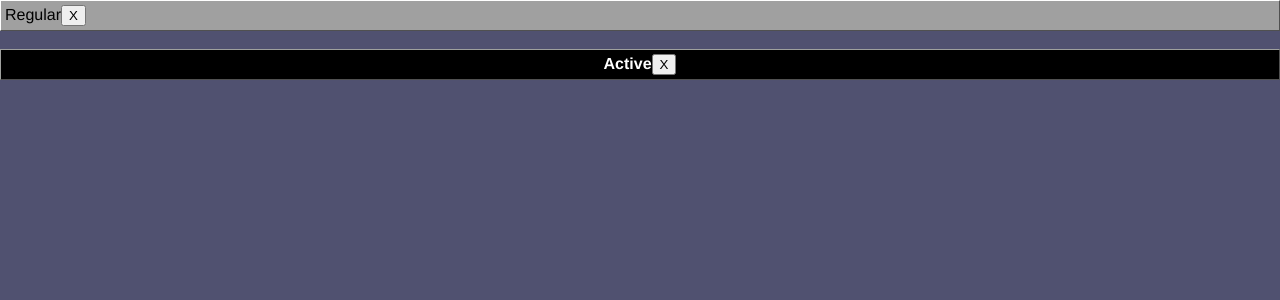
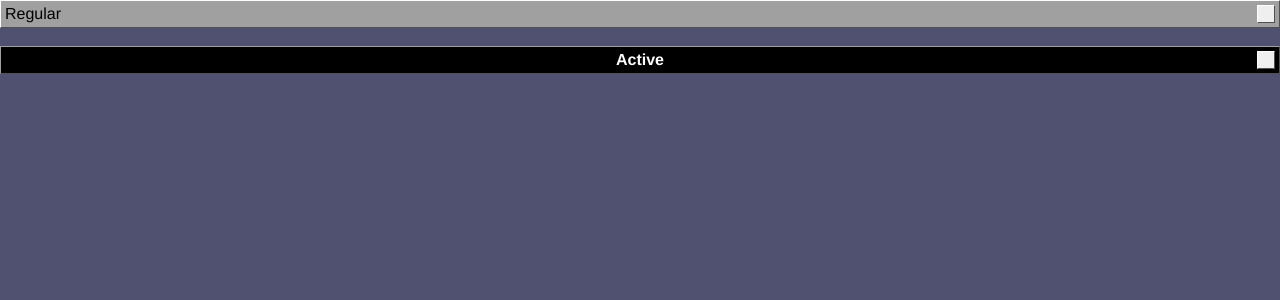
Before and after one commit to aburd/open-step-os-react, a React (Create React App) app: page / in a window 1280 px wide. Shown: the top 300 px of the page. Built offline with nearby package versions, Linux system fonts and the light colour scheme.

Commit message:
add icon button

```diff
--- /dev/null
+++ b/src/components/IconButton.scss
@@ -0,0 +1,5 @@
+.IconButton {
+  width: 18px;
+  height: 18px;
+  padding: 0;
+}
--- a/src/components/IconButton.tsx
+++ b/src/components/IconButton.tsx
@@ -1,4 +1,5 @@
 import React from 'react'
+import './IconButton.scss'
 
 interface Props extends React.ButtonHTMLAttributes<HTMLButtonElement> {
   iconClass: string
--- a/src/components/WindowHeader.scss
+++ b/src/components/WindowHeader.scss
@@ -1,6 +1,7 @@
 @import 'styles/colors';
 
 .WindowHeader {
+  position: relative;
   padding: 4px;
   background: $bg-menu;
   color: $font-primary;
@@ -10,4 +11,10 @@
     color: $font-active;
     font-weight: bold;
   }
+
+  .IconButton {
+    position: absolute;
+    top: 4px;
+    right: 4px;
+  }
 }
--- a/src/components/WindowHeader.tsx
+++ b/src/components/WindowHeader.tsx
@@ -1,4 +1,5 @@
 import React from 'react'
+import IconButton from './IconButton'
 import './WindowHeader.scss'
 
 interface Props {
@@ -19,7 +20,7 @@ const WindowHeader: React.SFC<Props> = ({
       <div className="WindowHeader--inner">
         {text}
         {onCloseClick && (
-          <button className="btn-close" onClick={onCloseClick}>X</button>
+          <IconButton iconClass="" onClick={onCloseClick} />
         )}
       </div>
     </div>
--- a/src/styles/_borders.scss
+++ b/src/styles/_borders.scss
@@ -6,10 +6,24 @@
   border-right: 1px solid $border-menu-dark;
   border-bottom: 1px solid $border-menu-dark;
 
+  &:active {
+    border-top: 1px solid $border-menu-dark;
+    border-left: 1px solid $border-menu-dark;
+    border-right: 1px solid $border-menu-light;
+    border-bottom: 1px solid $border-menu-light;
+  }
+
   &.active {
     border-top: 1px solid $border-menu-active-light;
     border-left: 1px solid $border-menu-active-light;
     border-right: 1px solid $border-menu-active-dark;
     border-bottom: 1px solid $border-menu-active-dark;
+
+    &:active {
+      border-top: 1px solid $border-menu-active-light;
+      border-left: 1px solid $border-menu-active-light;
+      border-right: 1px solid $border-menu-active-dark;
+      border-bottom: 1px solid $border-menu-active-dark;
+    }
   }
 }
```
